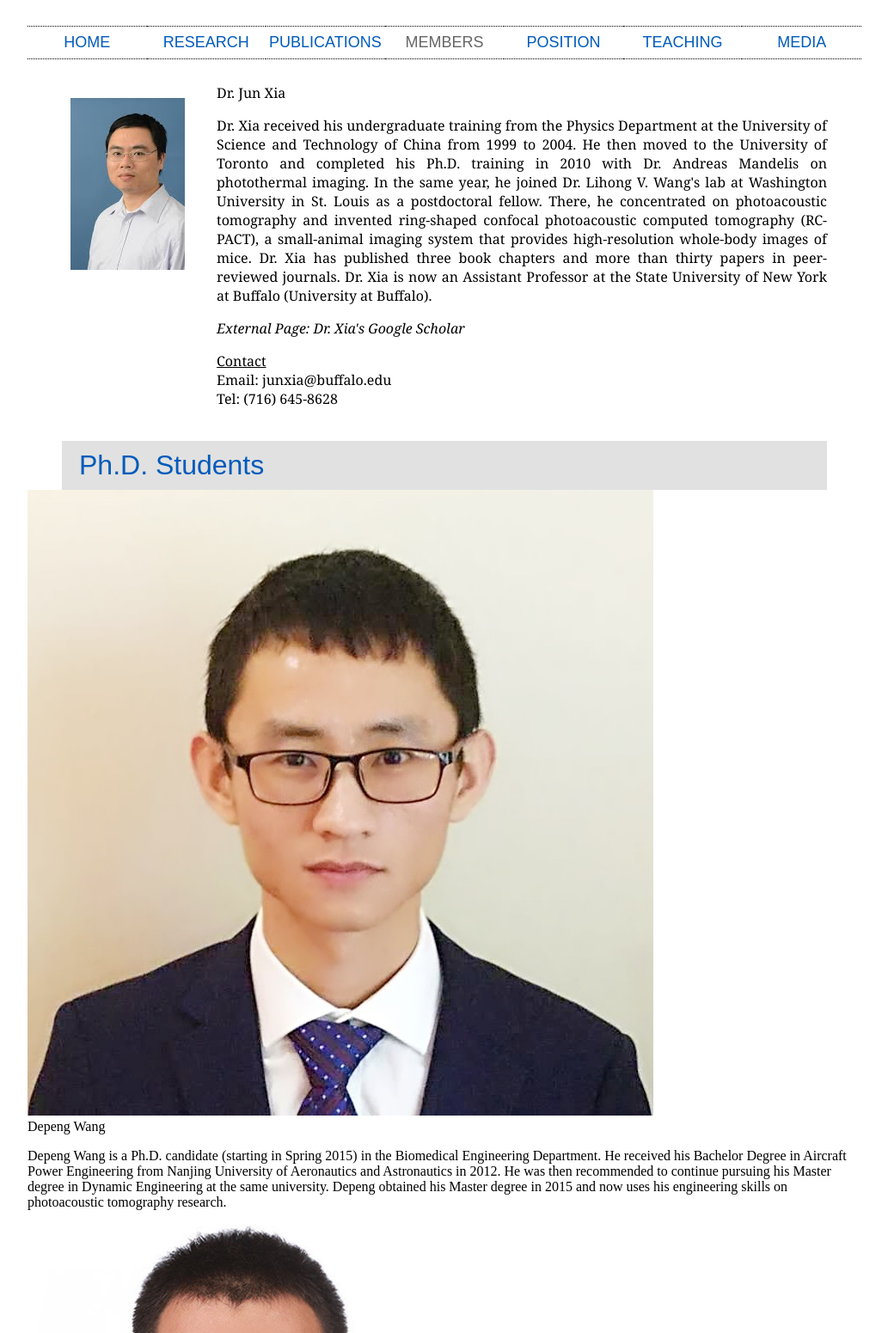
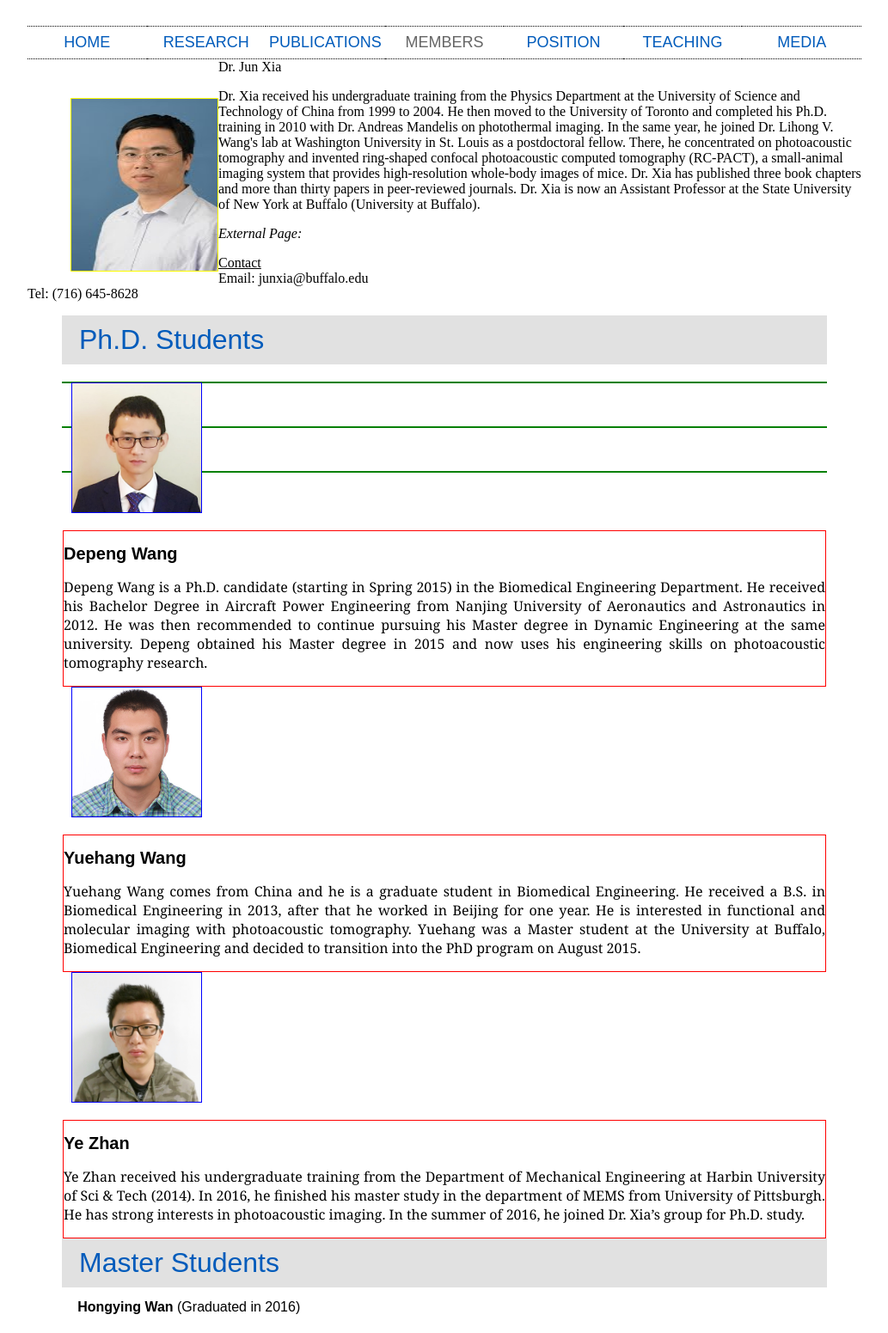
Before and after one commit to darrenlzh/pa-website-project, a plain HTML site: page members.html in a window 1280 px wide. Shown: the part 164-1715 px from the top of the page at 86% size, without its empty margins (123-1156 px from the left). Drawn offline with Linux system fonts and the light colour scheme.

Commit message:
Changes in members page
I can't seem to align up the image with the text description in the same
row. it constanly goes down, or when I float both one to left and other
right, just don't work right. Can you take alook at it? Please. Thanks.

```diff
--- a/members.html
+++ b/members.html
@@ -30,9 +30,10 @@
 	  </ul>
 	</nav>
 
+	<div class="personProfile">
 	<picture id="prof_pic"><img src="Contents/member/Jun Xia.jpg" alt=""/></picture>
-  <section id="prof_text">
-		<article id="profileName"> Dr. Jun Xia </article>
+		<section class="personDescription">
+			<article class="profileName"> Dr. Jun Xia </article>
 			<p>
 				Dr. Xia received his undergraduate training from the Physics Department at the University of Science and Technology of China
 				from 1999 to 2004. He then moved to the University of Toronto and completed his Ph.D. training in 2010 with Dr. Andreas Mandelis
@@ -49,12 +50,13 @@
 				Tel: (716) 645-8628
 			</p>
 		</section>
+	</div>
 
 	<header id="degreeLevel">Ph.D. Students</header>
 
-	<div id="studentProfile">
+	<div id="personProfile">
 			<picture id="studentPicture_img"><img src="Contents/member/Depeng Wang.JPG" alt="" /></picture>
-		<section id="studentDescription">
+		<div id="personDescription">
 			<article id="profileName"> Depeng Wang </article>
 					<p>
 						Depeng Wang is a Ph.D. candidate (starting in Spring 2015) in the Biomedical Engineering Department.
@@ -62,11 +64,12 @@
 						in 2012. He was then recommended to continue pursuing his Master degree in Dynamic Engineering at the same university.
 						Depeng obtained his Master degree in 2015 and now uses his engineering skills on photoacoustic tomography research.
 					</p>
-		</section>
 		</div>
-	<div id="studentProfile">
+	</div>
+
+	<div id="personProfile">
 			<picture id="studentPicture_img"><img src="Contents/member/Yuehang Wang.png" alt="" /></picture>
-	<section id="studentDescription">
+		<div id="personDescription">
 			<article id="profileName"> Yuehang Wang </article>
 					<p>
 						Yuehang Wang comes from China and he is a graduate student in Biomedical Engineering.
@@ -74,11 +77,12 @@
 						He is interested in functional and molecular imaging with photoacoustic tomography. Yuehang was a Master student
 						at the University at Buffalo, Biomedical Engineering and decided to transition into the PhD program on August 2015.
 					</p>
-			</section>
 		</div>
-	<div id="studentProfile">
+	</div>
+
+	<div id="personProfile">
 			<picture id="studentPicture_img"><img src="Contents/member/Ye Zhan.jpg" alt="" /></picture>
-	<section id="studentDescription">
+	<section id="personDescription">
 		<article id="profileName"> Ye Zhan </article>
 				<p>
 					Ye Zhan received his undergraduate training from the Department of Mechanical Engineering at Harbin University
@@ -87,7 +91,6 @@
 					</p>
 			</section>
 	</div>
-	<br>
 
 	<header id="degreeLevel">Master Students</header>
 		<article id="students">
--- a/webhome.css
+++ b/webhome.css
@@ -421,6 +421,14 @@ ol > li:before {
 
 /*-------members.html PAGE-------*/
 
+#personProfile {
+	border: 1px solid green;
+	margin-left: 40px;
+	margin-right: 40px;
+	margin-bottom: 50px;
+	margin-top: 20px;
+}
+
 #prof_pic img {
 	margin-left: 50px;
 	margin-top: 45px;
@@ -429,38 +437,29 @@ ol > li:before {
 	max-width: 170px;
 	max-height: 200px;
 	float: left;
+	width: 20%;
 	font-family: Arial;
 	font-style: bold;
+	border: 1px solid yellow;
 }
 
-#prof_text {
-	margin-top: 100px;
-	margin-right: 40px;
-	margin-left: 220px;
+#personDescription {
+	/*margin-right: 40px;
+	margin-left: 220px;*/
 	font-family: Georgia;
+	color: black;
 	text-align: justify;
-	margin-bottom: 4%;
-	/*border: 1px solid red;*/
+	vertical-align: middle;
+	border: 1px solid red;
+	float: right;
 }
 
-/* unvisited link */
-#prof_text a:link {
-	 color: black;
-	 text-decoration: none;
-}
-/* visited link */
-#prof_text a:visited {
-	 color: black;
-	 text-decoration: none;
-}
-/* mouse over link */
-#prof_text a:hover {
-	 color: #666666;
-}
-/* selected link */
-#prof_text a:active {
-	 color: black;
-	 text-decoration: none;
+#profileName {
+	font-family: Arial;
+	color: black;
+	font-weight: bold;
+	font-size: 20px;
+	margin-top:15px;
 }
 
 #degreeLevel {
@@ -475,43 +474,15 @@ ol > li:before {
 	text-align: left;
 }
 
-.studentProfile {
-	display: inline-block;
-	margin-left: 40px;
-	margin-right: 40px;
-	margin-bottom: 50px;
-	margin-top: 20px;
+#studentPicture_img img {
+	max-width: 150px;
+	border: 1px solid blue;
+	margin-left: 10px;
+	margin-bottom: 20px;
+	float: left;
 }
 
-.studentPicture_img img {
-	max-width: 150px;
-	height: 150px;
-	margin-left: 20px;
-	padding-top: 10px;
-	padding-bottom: 30px;
-	float: left;
-	/*border: 1px solid blue;*/
-}
-
-.studentDescription {
-	margin-right: 40px;
-	margin-left: 220px;
-	font-family: Georgia;
-	color: black;
-	text-align: justify;
-	vertical-align:middle;
-	/*border: 1px solid red;*/
-}
-
-.profileName {
-	font-family: Arial;
-	color: black;
-	font-weight: bold;
-	font-size: 20px;
-	margin-top:15px;
-}
-
-.students {
+#students {
 	font-family: Arial;
 	margin-left: 6%;
 	margin-top: 14px;
```
Lines whose indentation alone changed are shown as unchanged.
